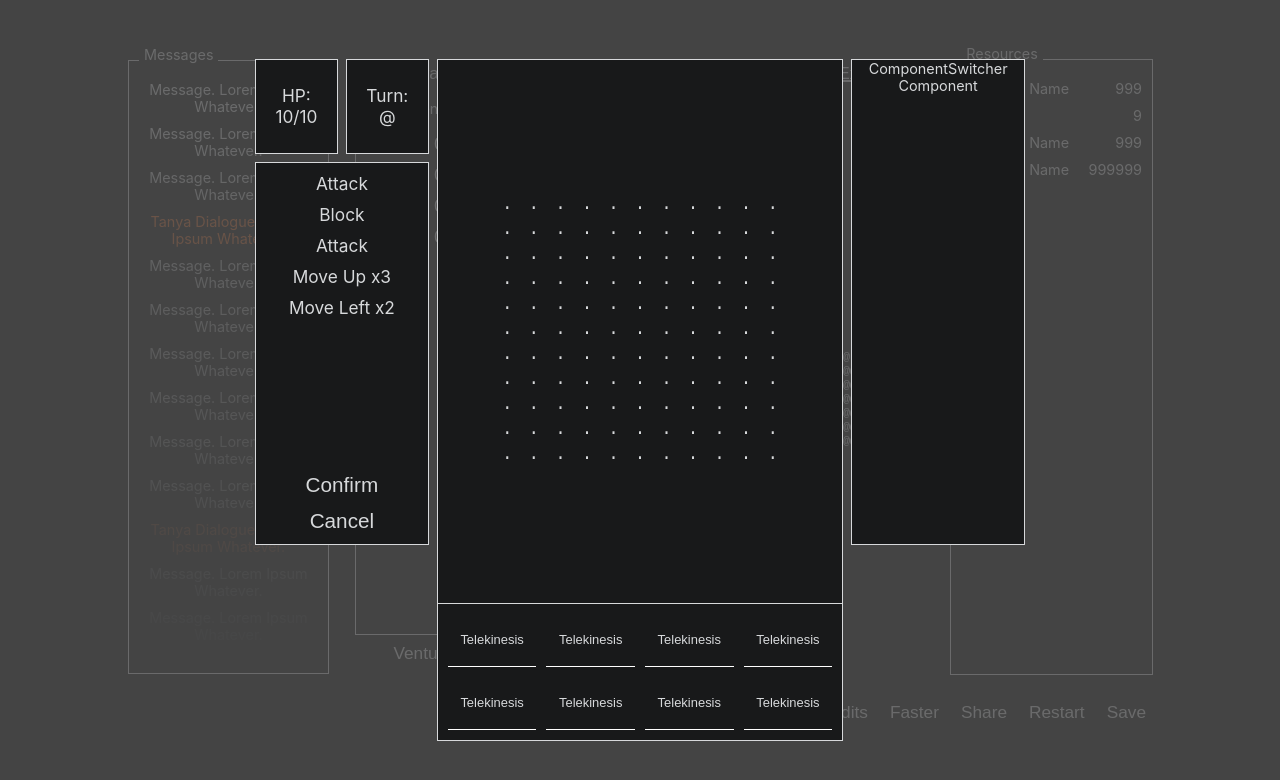
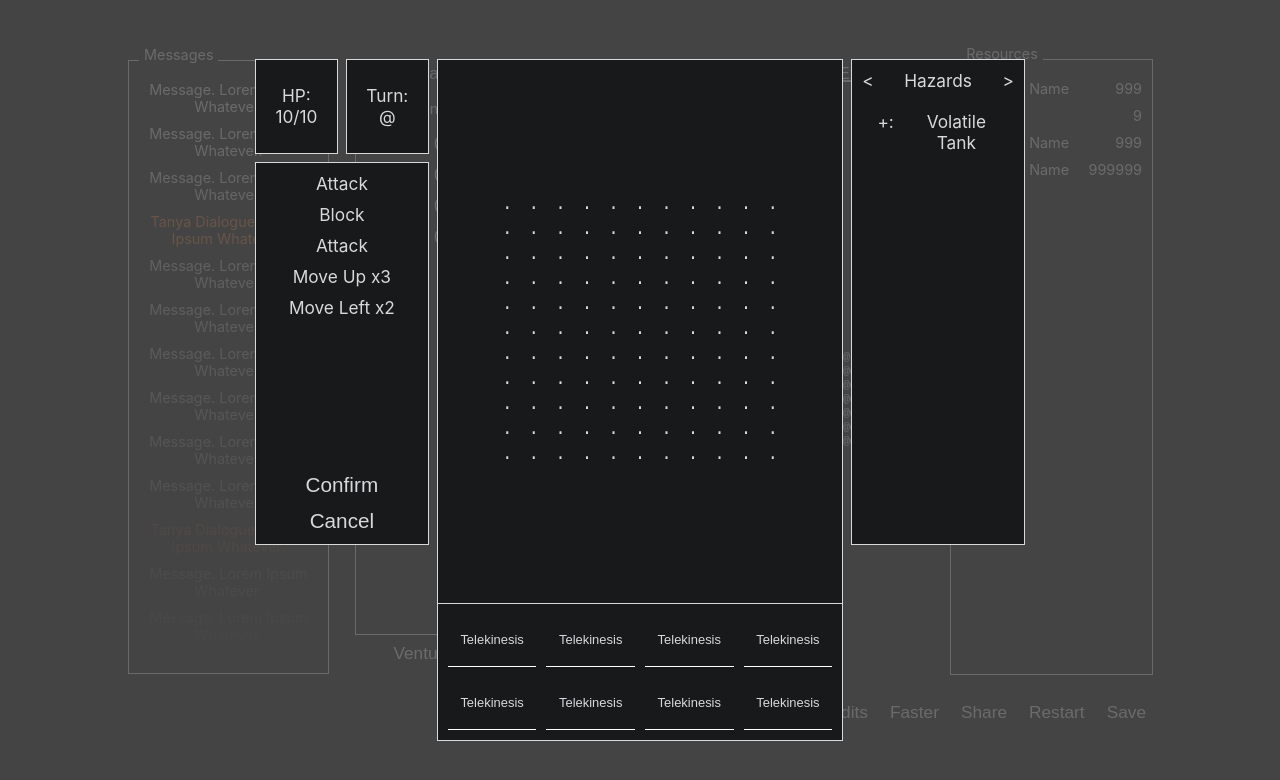
Before and after one commit to EthanPHall/rime-and-rust-ts, a React (Create React App) app: page / in a window 1280 px wide. Shown: the top 780 px of the page. Built offline with nearby package versions, Linux system fonts and the light colour scheme.

Commit message:
Combat Screen fully mocked up.

```diff
--- a/src/components/combat/ComponentSwitcher/ComponentSwitcher.css
+++ b/src/components/combat/ComponentSwitcher/ComponentSwitcher.css
@@ -1,4 +1,15 @@
 .component-switcher {
     background-color: var(--background-color);
     outline: 1px solid var(--outline-color);
+
+    padding: var(--standard-gap);
+    font-size: var(--font-size-larger);
 }
+
+.component-switcher .title-section{
+    width: 100%;
+    display: flex;
+    justify-content: space-between;
+
+    margin-bottom: var(--large-gap);
+}
--- a/src/components/combat/ComponentSwitcher/ComponentSwitcher.tsx
+++ b/src/components/combat/ComponentSwitcher/ComponentSwitcher.tsx
@@ -1,11 +1,17 @@
 import React, { FC } from 'react';
 import './ComponentSwitcher.css';
+import EnemiesDisplay from '../EnemiesDisplay/EnemiesDisplay';
+import HazardsDisplay from '../HazardsDisplay/HazardsDisplay';
 
 interface ComponentSwitcherProps {}
 
 const ComponentSwitcher: FC<ComponentSwitcherProps> = () => (
   <div className="component-switcher" data-testid="component-switcher">
-    ComponentSwitcher Component
+    <div className='title-section'>
+      <span className='left-arrow'>{`<`}</span> Hazards <span className='right-arrow'>{`>`}</span>
+    </div>
+    {/* <EnemiesDisplay></EnemiesDisplay> */}
+    <HazardsDisplay></HazardsDisplay>
   </div>
 );
 
--- a/src/components/combat/HazardsDisplay/HazardsDisplay.css
+++ b/src/components/combat/HazardsDisplay/HazardsDisplay.css
@@ -1 +1,14 @@
-.HazardsDisplay {}
+.hazards-display {
+    display: flex;
+    flex-direction: column;
+    align-items: center;
+}
+
+.hazards-display .hazard-entry{
+    width: 80%;
+    display: flex;
+}
+
+.hazard-entry .hazard-name{
+    margin-left: var(--large-gap);
+}
--- a/src/components/combat/HazardsDisplay/HazardsDisplay.tsx
+++ b/src/components/combat/HazardsDisplay/HazardsDisplay.tsx
@@ -4,8 +4,15 @@ import './HazardsDisplay.css';
 interface HazardsDisplayProps {}
 
 const HazardsDisplay: FC<HazardsDisplayProps> = () => (
-  <div className="HazardsDisplay" data-testid="HazardsDisplay">
-    HazardsDisplay Component
+  <div className="hazards-display" data-testid="hazards-display">
+    <div className='hazard-entry'>
+      <div className='hazard-symbol'>
+        +:
+      </div>
+      <div className='hazard-name'>
+        Volatile Tank
+      </div>
+    </div>
   </div>
 );
 
```
Also changed, not shown: src/components/combat/EnemiesDisplay/EnemiesDisplay.css (+15 -1 lines), src/components/combat/EnemiesDisplay/EnemiesDisplay.tsx (+9 -2 lines).
